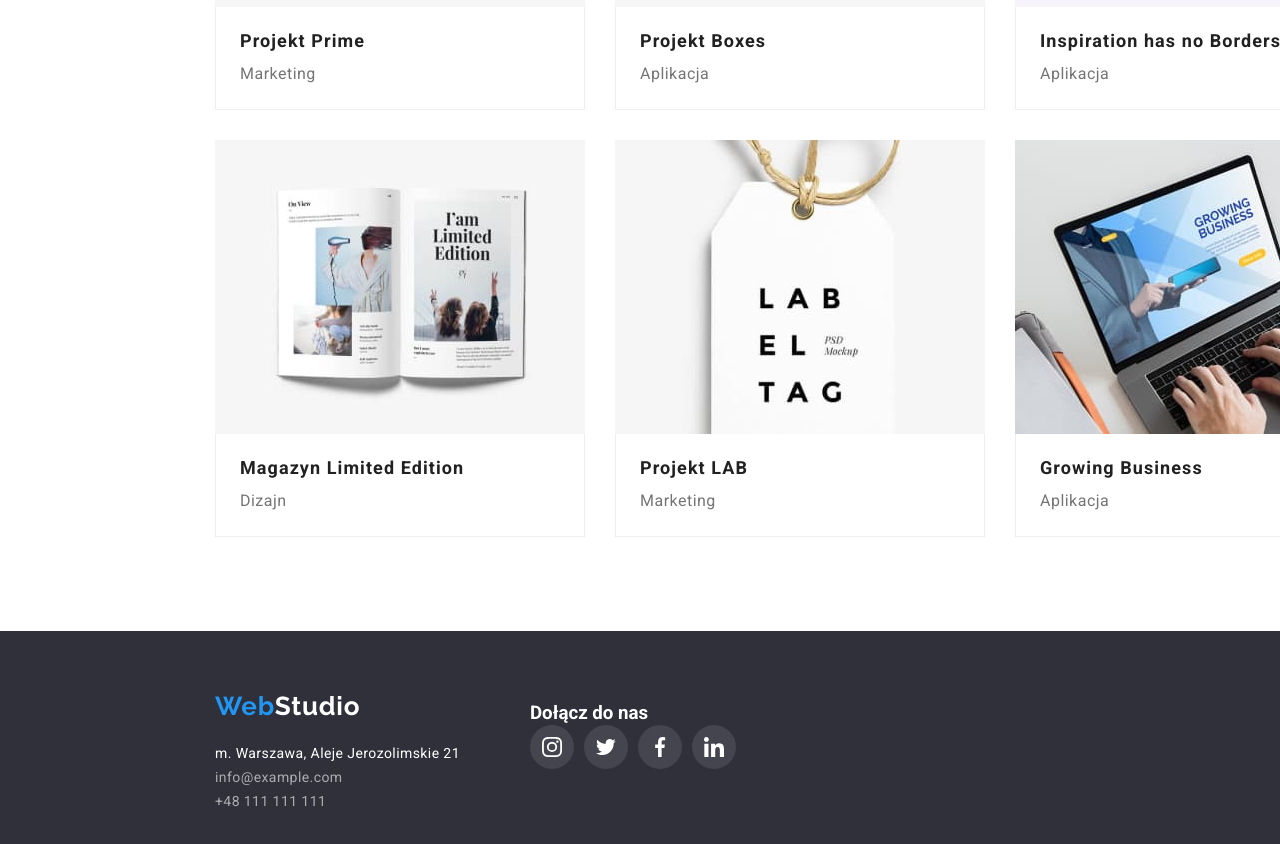
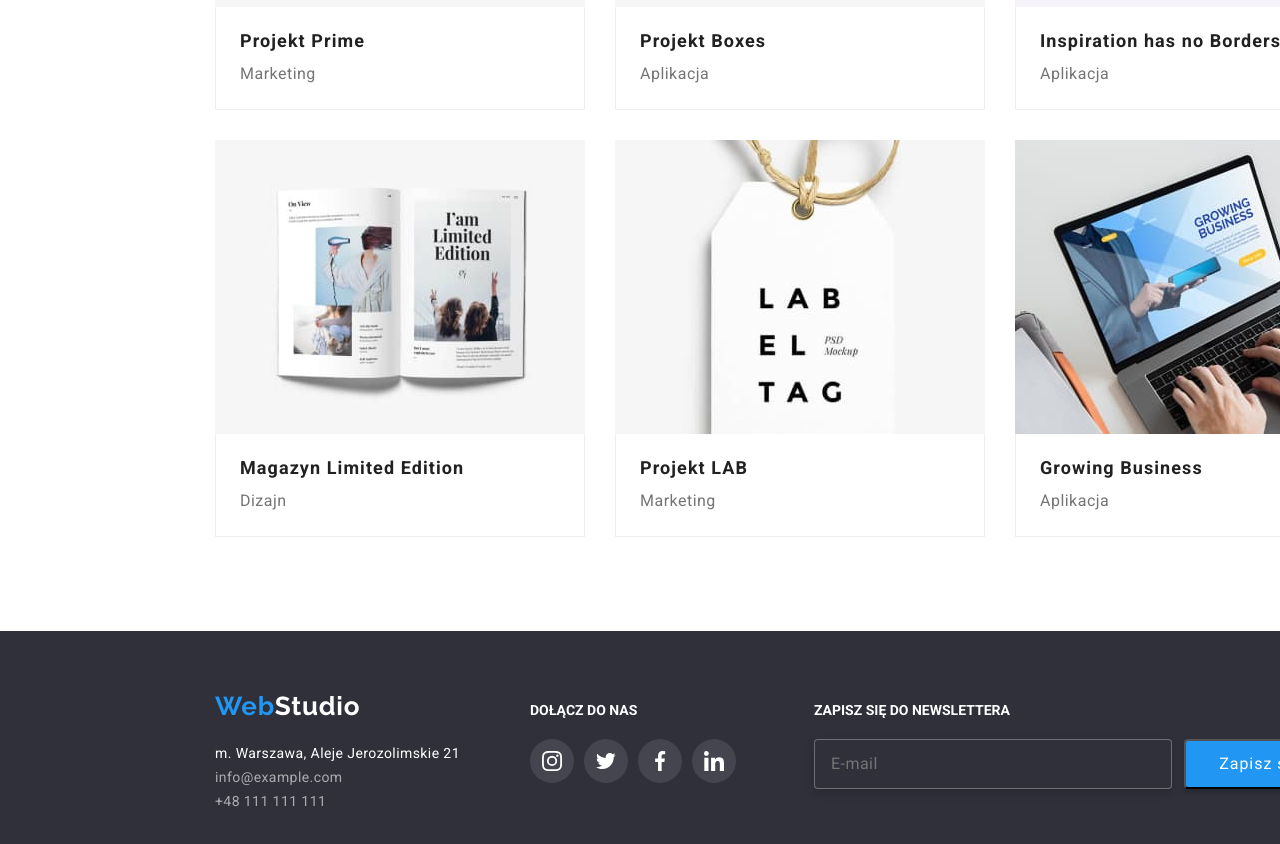
Before and after one commit to annamichalowska/goit-markup-hw-06, a plain HTML site: page portfolio.html in a window 1280 px wide. Shown: the part 994-1838 px from the top of the page. Drawn offline with Linux system fonts and the light colour scheme.

Commit message:
Update portfolio.html

```diff
--- a/portfolio.html
+++ b/portfolio.html
@@ -291,29 +291,56 @@
             </address>
           </div>
           <div class="footer-block-icons">
-            <h3 class="footer-icons-title">Dołącz do nas</h3>
+            <h3 class="footer-section-title">Dołącz do nas</h3>
             <div class="footer-icon">
               <div class="footer-icon-background">
-                <svg class="icon-media-footer">
+                <a href="" class="icon-media-footer">
+                  <svg width="20" height="20">
                     <use href="images/icons.svg#icon-instagram"></use>
                   </svg>
+                </a>
               </div>
               <div class="footer-icon-background">
-                <svg class="icon-media-footer">
+                <a href="" class="icon-media-footer">
+                  <svg width="20" height="20">
                     <use href="images/icons.svg#icon-twitter"></use>
                   </svg>
+                </a>
               </div>
               <div class="footer-icon-background">
-                <svg class="icon-media-footer">
+                <a href="" class="icon-media-footer">
+                  <svg width="20" height="20">
                     <use href="images/icons.svg#icon-facebook"></use>
                   </svg>
+                </a>
               </div>
               <div class="footer-icon-background">
-                <svg class="icon-media-footer">
+                <a href="" class="icon-media-footer"
+                  ><svg width="20" height="20">
                     <use href="images/icons.svg#icon-linkedin"></use>
                   </svg>
+                </a>
               </div>
             </div>
+          </div>
+          <div class="footer-form">
+            <form>
+              <label>
+                <h3 class="footer-section-title">Zapisz się do newslettera</h3>
+                <input
+                  type="email"
+                  name="email"
+                  placeholder="E-mail"
+                  class="footer-input"
+                />
+              </label>
+              <button type="submit" class="footer-btn">
+                Zapisz się
+                <svg class="icon-form">
+                  <use href="images/icons.svg#icon-send"></use>
+                </svg>
+              </button>
+            </form>
           </div>
         </div>
       </div>
```
Lines whose indentation alone changed are shown as unchanged.
